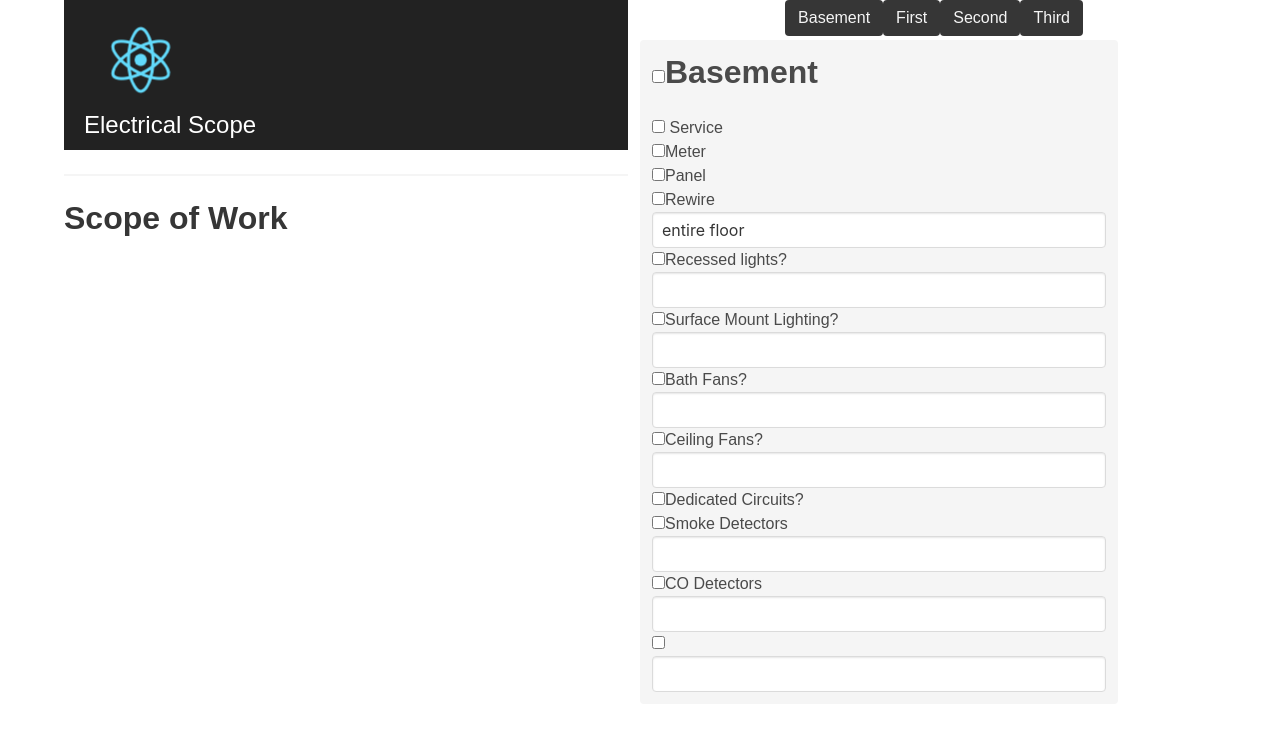
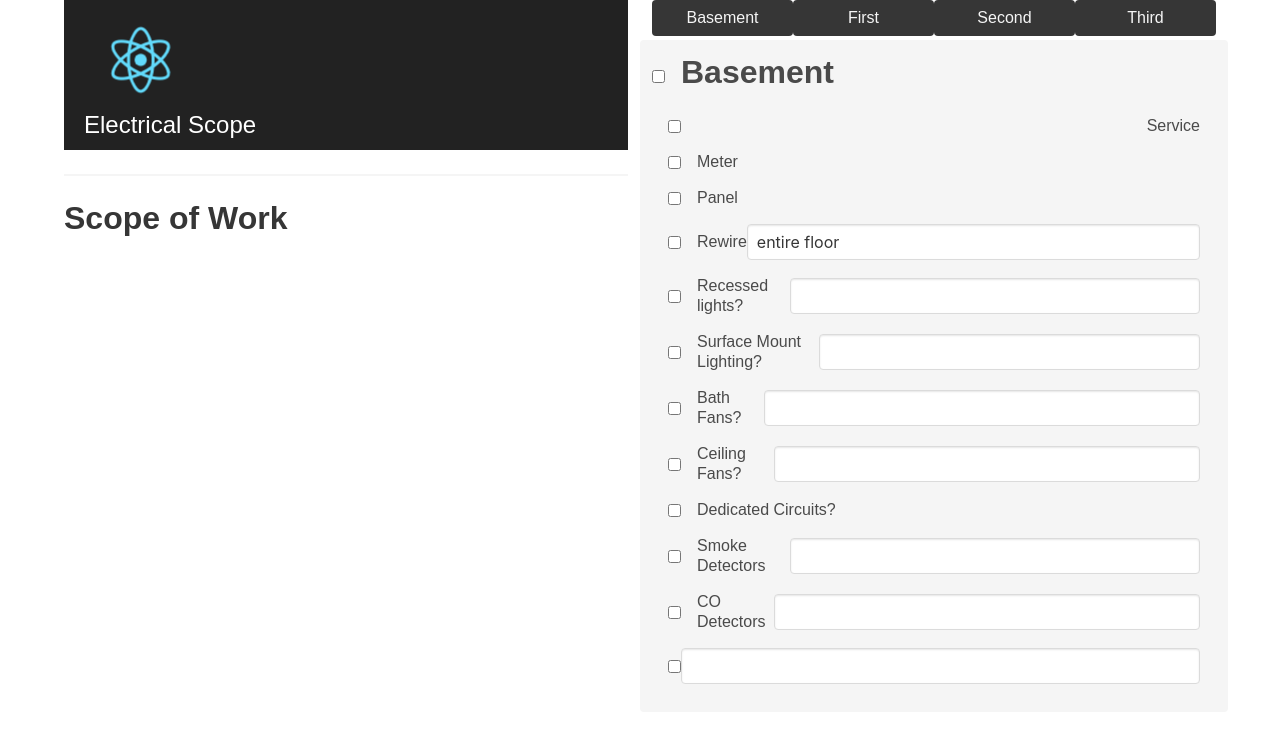
Before and after one commit to iglesias294/electricScope, a React (Create React App) app: page / in a window 1280 px wide. Shown: the top 730 px of the page. Built offline with nearby package versions, Linux system fonts and the light colour scheme.

Commit message:
prep for merge

```diff
--- a/src/App.css
+++ b/src/App.css
@@ -46,8 +46,40 @@ input{
   justify-content: center;
   background-color: transparent;
 }
+.navbar-brand{
+  flex: 1;
+  justify-content: center;
+}
 
+.is-dark{
+  flex: 1
+}
 a {
   transition: all 0.2s ease;
   transition-property: transform, opacity, color, border-color, background-color;
 }
+.columns{
+  flex: 1
+}
+
+form{
+  flex: 1;
+}
+
+.control{
+  display: flex;
+  margin: 1rem;
+  align-items: center;
+}
+
+input[type=checkbox], input[type=radio] {
+  vertical-align: baseline;
+  size: 5rem;
+  font-size: xx-large;
+}
+.checkbox{
+  margin: auto;
+}
+label.checkbox{
+  margin-left: 1rem;
+}
--- a/src/App.js
+++ b/src/App.js
@@ -109,11 +109,11 @@ class App extends Component {
 
       switch (activeForm) {
         case 'basement':
-          return <div>{basementForm()}</div>
+          return basementForm()
         case 'first':
           return firstFloorForm()
         case 'second':
-          return <div>{secondFloorForm()}</div>
+          return secondFloorForm()
         case 'third':
           return thirdFloorForm();
       }
@@ -125,7 +125,6 @@ class App extends Component {
       <form id="1">
         <div id="basementSection" className="column notification switchbox">
           <p className="title">
-
             <input
               name="basement"
               type="checkbox"
```
